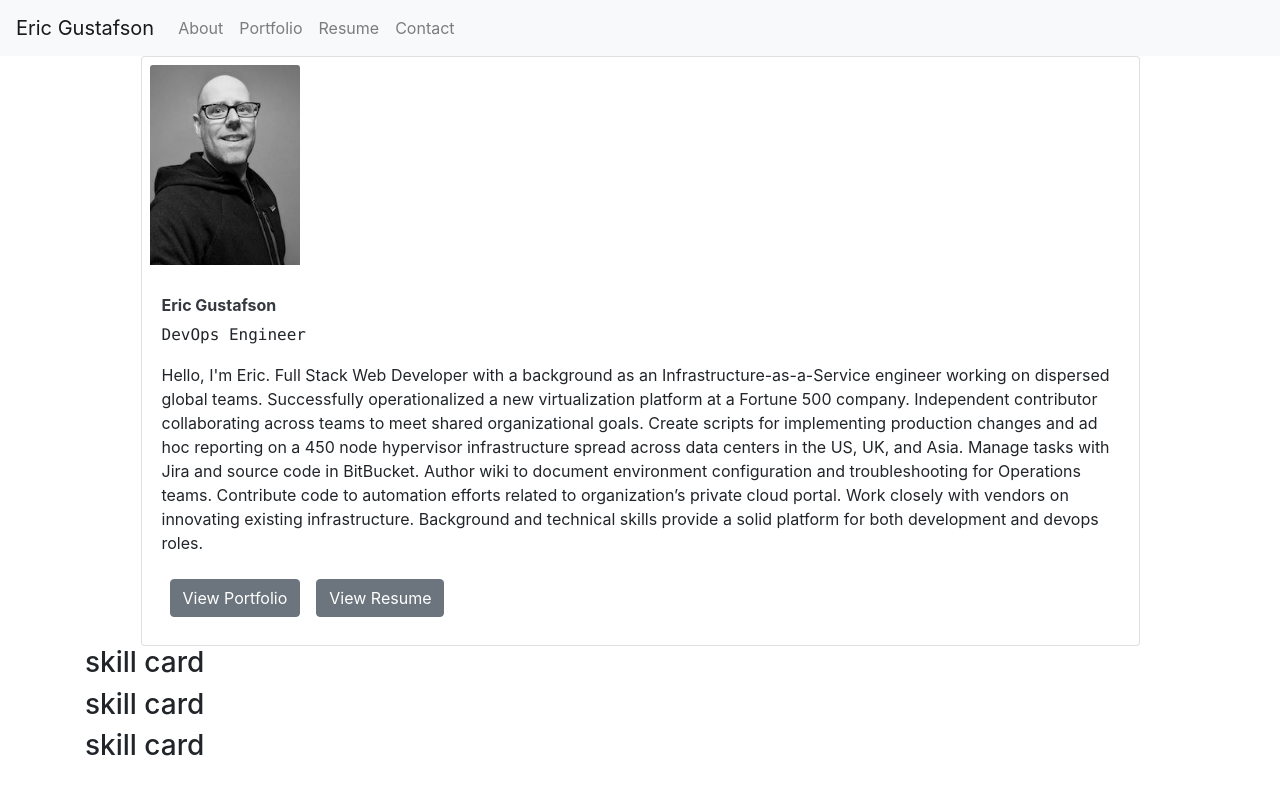
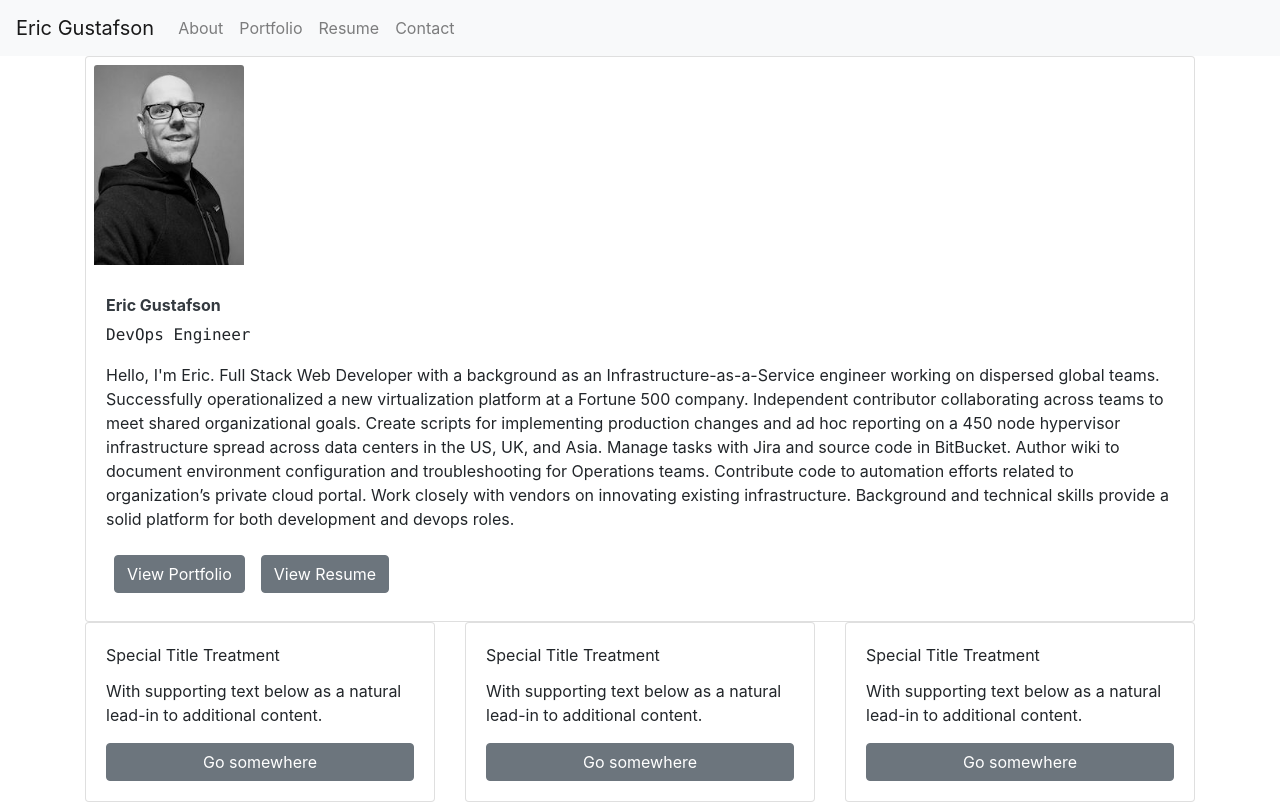
Before and after one commit to eric-gustafson1/react-portfolio, a React (Create React App) app in the folder client/: page / in a window 1280 px wide. Built offline with nearby package versions, Linux system fonts and the light colour scheme; the HTML template or start-up script is replaced by a standard one.

Commit message:
Add SkillCard structure

```diff
--- a/client/src/components/BioCard/index.js
+++ b/client/src/components/BioCard/index.js
@@ -5,12 +5,12 @@ import {
     CardTitle, CardSubtitle, Button
 } from 'reactstrap';
 import image from '../../assets/EricHeadShot.jpg'
-import './style.css'
+import './style.css';
 
 const BioCard = () => {
     return (
         <>
-            <Card className="bio-card mx-auto">
+            <Card className="mx-auto">
                 <CardImg className="image m-2" top width="100%" src={image} alt="Card image cap" />
                 <CardBody>
                     <CardTitle className="text-dark font-weight-bold" >Eric Gustafson</CardTitle>
--- a/client/src/components/BioCard/style.css
+++ b/client/src/components/BioCard/style.css
@@ -1,8 +1,3 @@
 .image {
   max-width: 150px;
 }
-
-.bio-card {
-  max-width: 90%;
-
-}
--- a/client/src/components/SkillCard/index.js
+++ b/client/src/components/SkillCard/index.js
@@ -1,9 +1,18 @@
 import React from 'react';
+import { Card, Button, CardTitle, CardText, Row, Col } from 'reactstrap';
 
-const SkillCard = () => {
+
+const SkillCard = (props) => {
     return (
-        <h3>skill card</h3>
-    )
-}
+        <Col sm="4">
+
+            <Card body>
+                <CardTitle>Special Title Treatment</CardTitle>
+                <CardText>With supporting text below as a natural lead-in to additional content.</CardText>
+                <Button>Go somewhere</Button>
+            </Card>
+        </Col>
+    );
+};
 
 export default SkillCard;
--- a/client/src/pages/About/index.js
+++ b/client/src/pages/About/index.js
@@ -2,10 +2,12 @@ import React from "react";
 import { Container, Row, Col } from 'reactstrap';
 import SkillCard from '../../components/SkillCard';
 import BioCard from '../../components/BioCard';
+import './style.css'
+
 
 const About = () => {
     return (
-        <Container>
+        <Container className="about-container">
             <Row>
                 <Col>
                     <BioCard />
@@ -13,11 +15,9 @@ const About = () => {
             </Row>
 
             <Row>
-                <Col>
-                    <SkillCard />
-                    <SkillCard />
-                    <SkillCard />
-                </Col>
+                <SkillCard />
+                <SkillCard />
+                <SkillCard />
             </Row>
 
         </Container>
--- /dev/null
+++ b/client/src/pages/About/style.css
@@ -0,0 +1,4 @@
+.about-container {
+    max-width: 90%;
+
+  }
```
